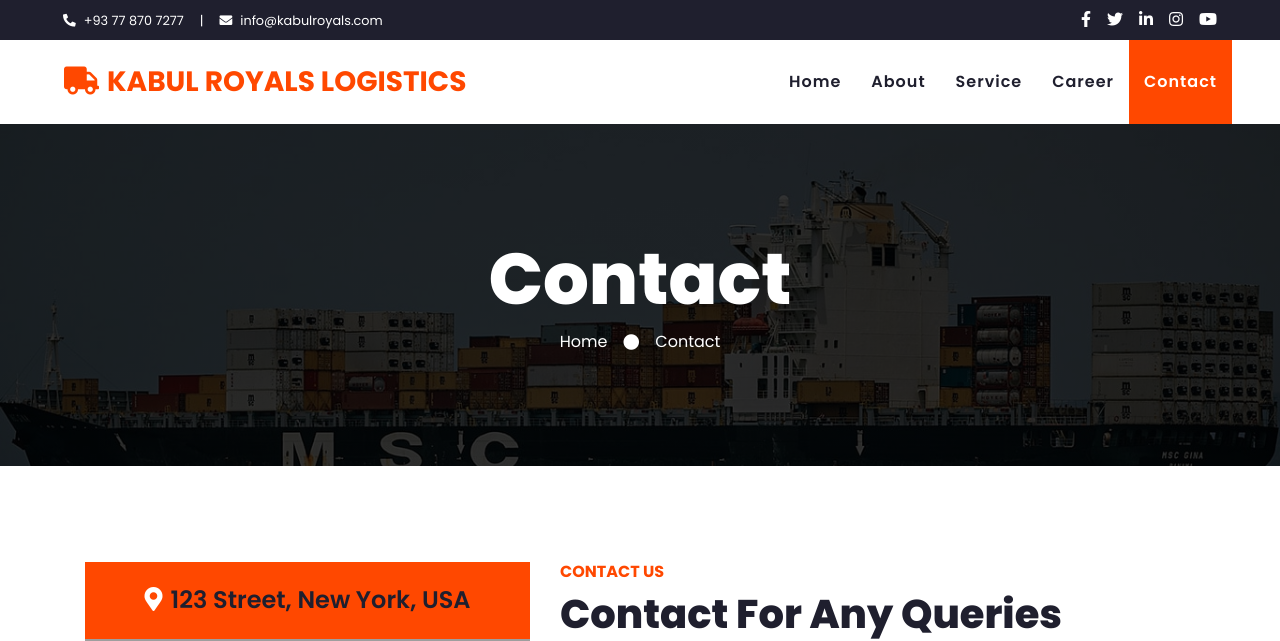
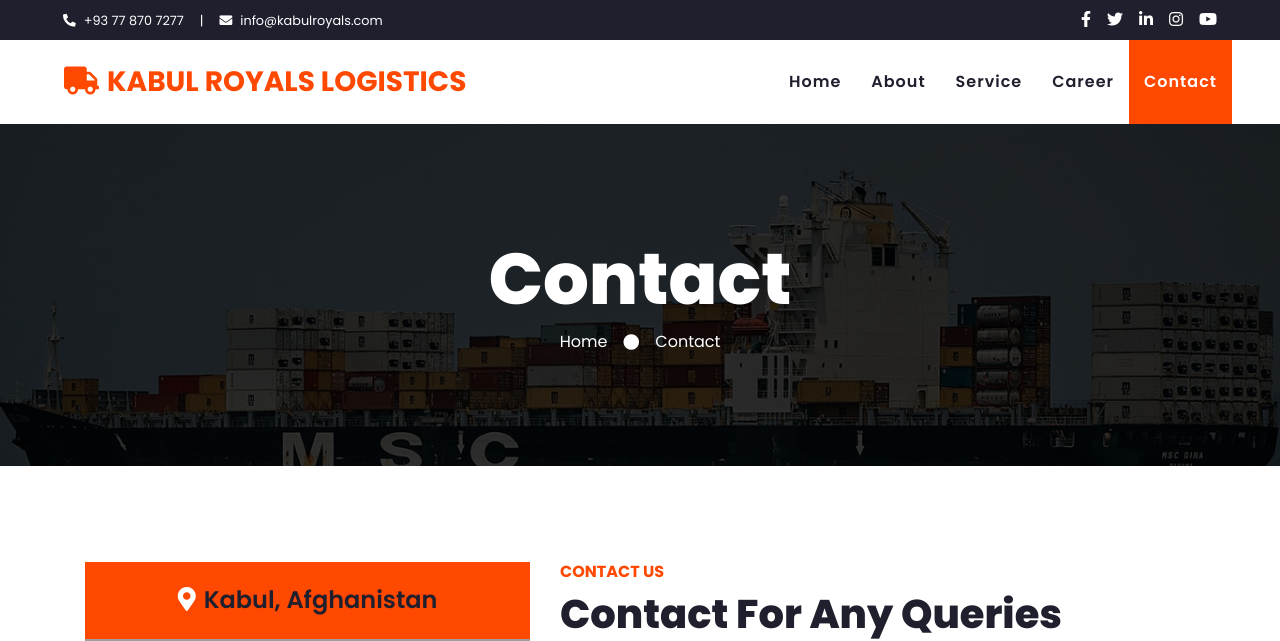
Before and after one commit to khalidsafi-cmd/Kabul-Royals-Logistics, a PHP site: page /contact.php in a window 1280 px wide. Shown: the top 641 px of the page. Run offline with PHP 8.4, Linux system fonts and the light colour scheme; some libraries are stand-ins or nearby versions; grey boxes are pictures that could not be loaded.

Commit message:
added the correct address and removed the unnecessary text

```diff
--- a/contact.php
+++ b/contact.php
@@ -47,16 +47,15 @@
             <div class="row">
                 <div class="col-lg-5 pb-4 pb-lg-0">
                     <div class="bg-primary text-dark text-center p-4">
-                        <h4 class="m-0"><i class="fa fa-map-marker-alt text-white mr-2"></i>123 Street, New York, USA</h4>
+                        <h4 class="m-0"><i class="fa fa-map-marker-alt text-white mr-2"></i>Kabul, Afghanistan</h4>
                     </div>
                     <iframe style="width: 100%; height: 520px;"
-                        src="https://www.google.com/maps/embed?pb=!1m18!1m12!1m3!1d3001156.4288297426!2d-78.01371936852176!3d42.72876761954724!2m3!1f0!2f0!3f0!3m2!1i1024!2i768!4f13.1!3m3!1m2!1s0x4ccc4bf0f123a5a9%3A0xddcfc6c1de189567!2sNew%20York%2C%20USA!5e0!3m2!1sen!2sbd!4v1603794290143!5m2!1sen!2sbd"
+                        src="https://www.google.com/maps?q=34.497646,69.147439&z=17&output=embed"
                         frameborder="0" style="border:0;" allowfullscreen="" aria-hidden="false" tabindex="0"></iframe>
                 </div>
                 <div class="col-lg-7">
                     <h6 class="text-primary text-uppercase font-weight-bold">Contact Us</h6>
                     <h1 class="mb-4">Contact For Any Queries</h1>
-                    <h5 class="mb-4">Receive messages instantly with our PHP and Ajax contact form - available in the <a href="https://htmlcodex.com/downloading/?item=1309">Pro Version</a> only.</h5>
                     <div class="contact-form bg-secondary" style="padding: 30px;">
                         <div id="success"></div>
                         <?php if(isset($_GET['sent']) && $_GET['sent'] == 1): ?>
```
